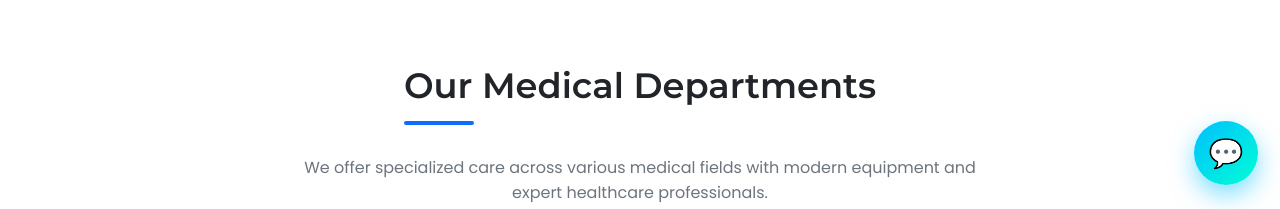
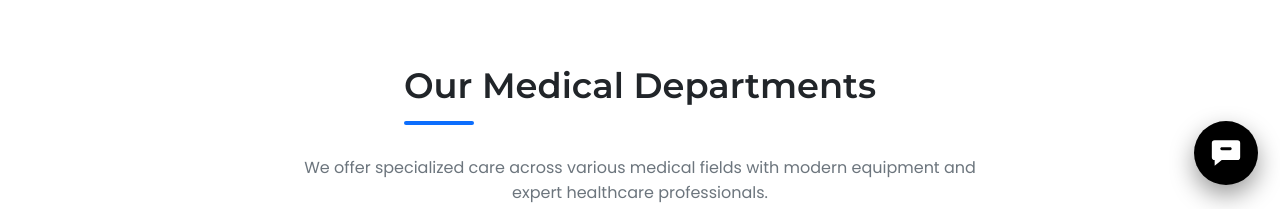
Before and after one commit to bilalali2010/demo-hospital, a plain HTML site: page index.html in a window 1280 px wide. Shown: the part 593-802 px from the top of the page. Drawn offline with Linux system fonts and the light colour scheme.

Commit message:
Update index.html

```diff
--- a/index.html
+++ b/index.html
@@ -1060,10 +1060,8 @@
         });
     </script>
 
-
 <!-- ===============================
      HOSPITAL CHATBOT ASSISTANT EMBED
-     Paste before </body>
 ================================ -->
 
 <style>
@@ -1075,15 +1073,24 @@
     width:64px;
     height:64px;
     border-radius:50%;
-    background:linear-gradient(135deg,#00bfff,#00ffd5);
+    background:#000000;
     border:none;
-    font-size:28px;
     cursor:pointer;
-    box-shadow:0 10px 25px rgba(0,191,255,.5);
+    box-shadow:0 10px 25px rgba(0,0,0,.4);
+    display:flex;
+    align-items:center;
+    justify-content:center;
     z-index:9998;
 }
 
-/* Chat Window (PC) */
+/* SVG Icon */
+#hospital-chat-btn svg{
+    width:34px;
+    height:34px;
+    fill:#ffffff;
+}
+
+/* Chat Window – Default Desktop */
 #hospital-chat-box{
     display:none;
     position:fixed;
@@ -1092,18 +1099,27 @@
     width:440px;
     height:78vh;
     max-height:820px;
-    background:#fff;
+    background:#ffffff;
     border-radius:20px;
     box-shadow:0 20px 60px rgba(0,0,0,.3);
     overflow:hidden;
     z-index:9999;
 }
 
+/* Large Screens */
+@media (min-width:1200px){
+    #hospital-chat-box{
+        width:520px;
+        height:85vh;
+        max-height:900px;
+    }
+}
+
 /* Header */
 .hospital-chat-header{
     height:58px;
     background:#0f172a;
-    color:#fff;
+    color:#ffffff;
     padding:0 16px;
     display:flex;
     align-items:center;
@@ -1118,7 +1134,7 @@
 .hospital-chat-header button{
     background:none;
     border:none;
-    color:#fff;
+    color:#ffffff;
     font-size:20px;
     cursor:pointer;
 }
@@ -1130,8 +1146,8 @@
     border:none;
 }
 
-/* Mobile Fullscreen */
-@media(max-width:768px){
+/* Mobile – Fullscreen */
+@media (max-width:768px){
     #hospital-chat-box{
         inset:0;
         width:100%;
@@ -1143,7 +1159,12 @@
 </style>
 
 <!-- Chat Button -->
-<button id="hospital-chat-btn">💬</button>
+<button id="hospital-chat-btn" aria-label="Open Chat">
+    <!-- Chat Bubble Logo (similar to provided image) -->
+    <svg viewBox="0 0 24 24">
+        <path d="M4 3h16a2 2 0 0 1 2 2v10a2 2 0 0 1-2 2H9l-5 4v-4H4a2 2 0 0 1-2-2V5a2 2 0 0 1 2-2zm4 6c0 .6.4 1 1 1h6c.6 0 1-.4 1-1s-.4-1-1-1H9c-.6 0-1 .4-1 1z"/>
+    </svg>
+</button>
 
 <!-- Chat Box -->
 <div id="hospital-chat-box">
@@ -1172,5 +1193,6 @@ document.getElementById("hospital-chat-btn").onclick = hospitalToggleChat;
 ================================ -->
 
 
+
 </body>
 </html>
```
